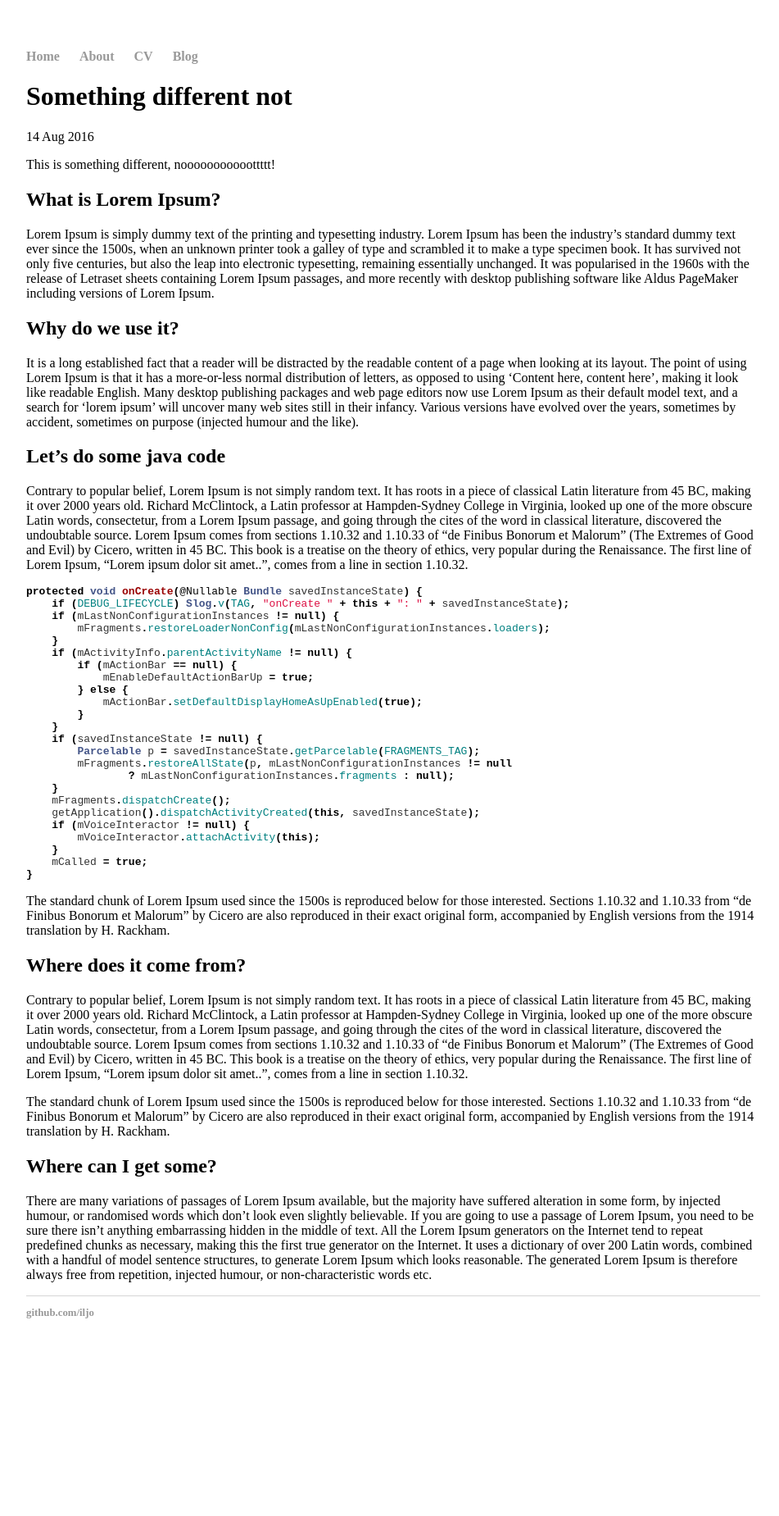
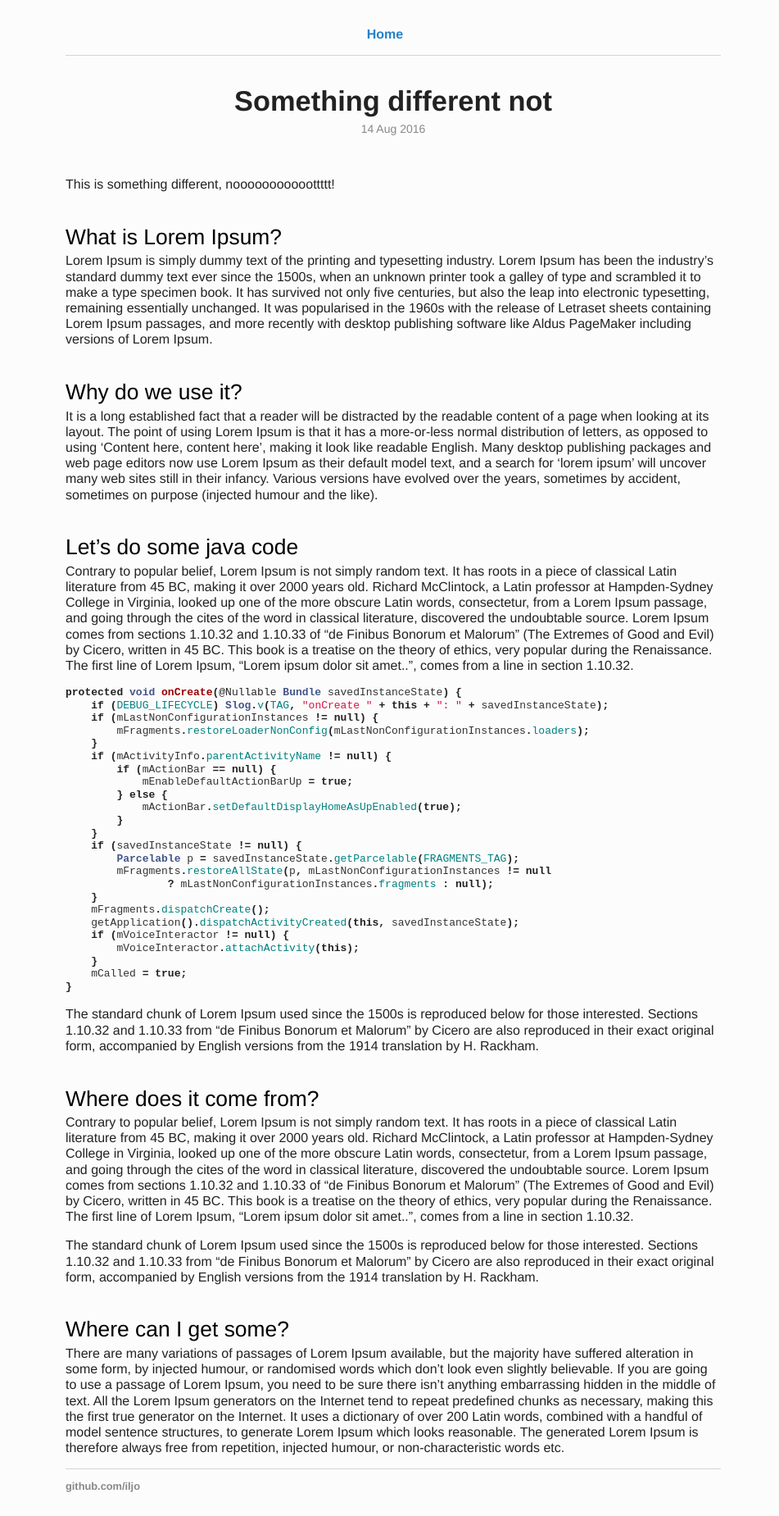
Before and after one commit to Iljo/iljo.github.io, a Jekyll site: the page built from _posts/2016-08-14-something-different-not.md, in a window 1280 px wide. Shown: the whole page at 82% size, without its empty margins (160-1111 px from the left). Built offline with Jekyll 4.4.1, drawn with Linux system fonts in a browser that asks for light colours; before the commit the page ends 1669 px from its top, so only the background shows below that.

Commit message:
Updated template

```diff
--- a/_layouts/default.html
+++ b/_layouts/default.html
@@ -7,14 +7,6 @@
     <link rel="stylesheet" type="text/css" href="/css/pygments-github.css">
   </head>
   <body>
-    <nav>
-      <ul>
-        <li><a href="/">Home</a></li>
-        <li><a href="/about">About</a></li>
-        <li><a href="/cv">CV</a></li>
-        <li><a href="/blog">Blog</a></li>
-      </ul>
-    </nav>
     <div class="container">
       {{ content }}
     </div><!-- /.container -->
--- a/_layouts/post.html
+++ b/_layouts/post.html
@@ -1,8 +1,13 @@
 ---
 layout: default
 ---
-<h1>{{ page.title }}</h1>
-<p class="meta">{{ page.date | date_to_string }}</p>
+<nav>
+  <ul>
+    <li><a href="/">Home</a></li>
+  </ul>
+</nav>
+<h1 class="post-title">{{ page.title }}</h1>
+<p class="meta post-date">{{ page.date | date_to_string }}</p>
 
 <div class="post">
   {{ content }}
--- a/css/main.css
+++ b/css/main.css
@@ -1,10 +1,39 @@
 body {
-    margin: 60px auto;
-    width: 70%;
+    margin: 0 auto;
+    padding: 1em 1.25em;
+    width: 90%;
+    max-width: 50em;
+    color: #222;
+    background-color: #fcfcfc;
+    font: 1em/1.2 "Helvetica Neue", Helvetica, Arial, Geneva, sans-serif;
 }
 
+h1, h2, h3, h4, h5, h6, p, pre, blockquote, label, ul, ol, dl, fieldset, address { font-weight: 500;margin:1em 0; }
+h1 { text-align: center; font-weight: 700; font-size: 2.15em; }
+h1.words { color: #DB2C17; }
+h1.link .desc { font-weight: normal; color: #000; }
+h2 { margin: 1.5em 0 -0.5em 0; font-size: 1.65em; color: #000; }
+h3 { margin: 1.5em 0 -0.75em 0; font-size: 1.275em; color: #333; }
+/* h3 a, h3 a:visited, h2 a, h2 a:visited{ color:#000; } */
+/* h3 a:hover, h2 a:hover{ color:#000; border:none; } */
+h4 { font-size: 1.115em; font-weight: normal; color: #000; }
+h5 { font-size: 1em; }
+h6 { font-size: .875em; }
+
+.post-title {
+    margin: 1em 0 -0.25em 0;
+}
+.post-date {
+    margin-bottom: 3.5em;
+    text-align: center;
+}
+
+
+nav {
+    border-bottom: 1px solid #d5d5d5;
+}
 nav ul, footer ul {
-    padding: 0px;
+    padding: 0;
     list-style: none;
     font-weight: bold;
 }
@@ -12,18 +41,24 @@ nav ul li, footer ul li {
     display: inline;
     margin-right: 20px;
 }
+nav ul{
+    text-align: center;
+}
 
 a {
     text-decoration: none;
-    color: #999;
+    color: #2382c8;
 }
 a:hover {
-    text-decoration: underline;
+    color: #1b6498;
 }
 
 footer {
     border-top: 1px solid #d5d5d5;
     font-size: .8em;
+}
+footer a {
+    color: #888;
 }
 
 ul.posts {
@@ -32,3 +67,8 @@ ul.posts {
 ul.posts li {
     list-style: none;
 }
+
+.meta {
+    color: #888;
+    font-size: 0.875em;
+}
```
Also changed, not shown: index.html (+17 -2 lines).
